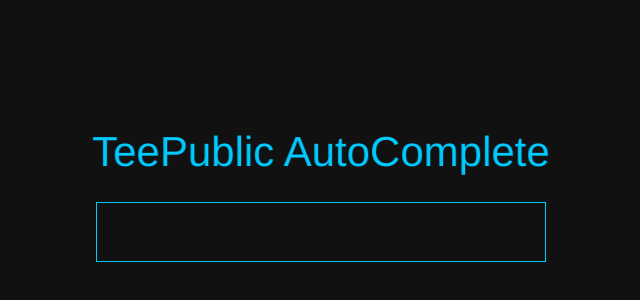
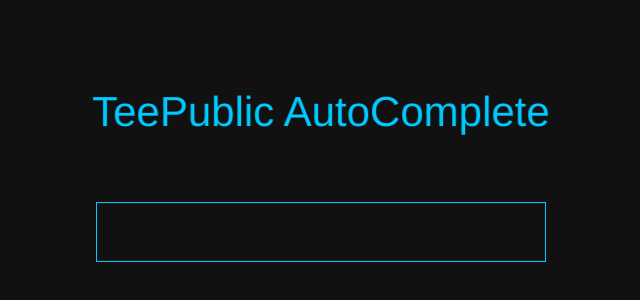
Before and after one commit to Jnavarr56/REDACTED-3-autocomplete, a React (Create React App) app: page / in a window 1280 px wide. Shown: the part 168-468 px from the top of the page, without its empty margins (319-959 px from the left). Built offline with nearby package versions, Linux system fonts and the light colour scheme.

Commit message:
dbounce fix

```diff
--- a/src/App.css
+++ b/src/App.css
@@ -50,7 +50,7 @@
   font-weight: 100;
   font-size: 42px;
   position: absolute;
-  top: 40%;
+  top: 35%;
   left: 50%;
   transform: translate(-50%, -50%);
   animation: FadeIn 0.5s ease forwards;
@@ -87,7 +87,5 @@
 
 ul {
   max-height: 400px;
-  overflow-y: auto;
-  overflow-x: hidden;
   padding-right: 4px;
 }
--- a/src/App.js
+++ b/src/App.js
@@ -7,7 +7,7 @@
 import axios from "axios";
 import "./App.css";
 
-const DEBOUNCE_MS = 250;
+const DEBOUNCE_MS = 100;
 const API_URL = "https://www.teepublic.com";
 
 axios.defaults.method = "get";
```
